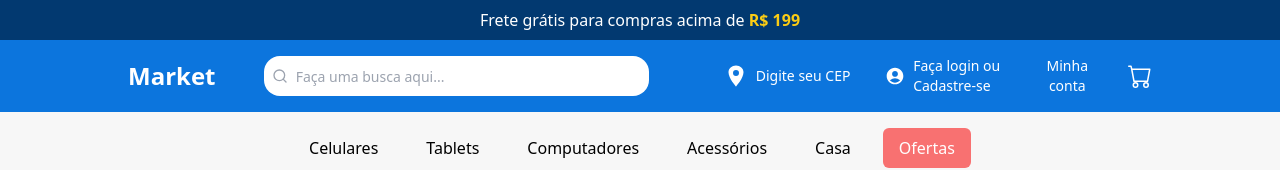
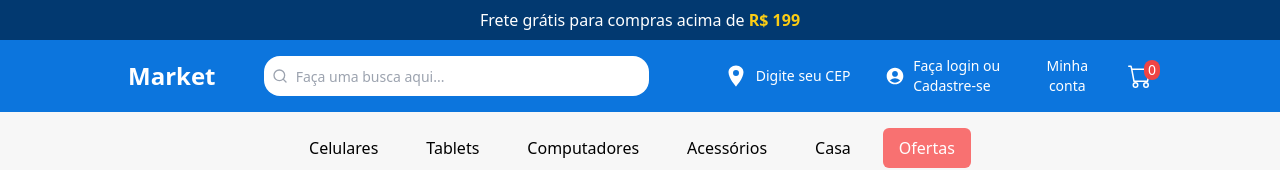
Before and after one commit to WenerRodrigo/market-react, a React (Vite) app in the folder frontend/: page / in a window 1280 px wide. Shown: the top 170 px of the page. Built offline with nearby package versions, Linux system fonts and the light colour scheme; no server answers.

Commit message:
chore: adjusted the add to cart counter

```diff
--- a/frontend/src/components/cart/index.tsx
+++ b/frontend/src/components/cart/index.tsx
@@ -1,11 +1,12 @@
+import React, { useState, useEffect } from "react";
 import { BsCart } from "react-icons/bs";
 import CartMenu from "../cartMenu";
-import { useEffect, useState } from "react";
 import { useCart } from "../context";
 
 const Cart = () => {
   const [isMenuOpen, setIsMenuOpen] = useState(false);
   const [isMobile, setIsMobile] = useState(window.innerWidth <= 768);
+  const [cartItemsLength, setCartItemsLength] = useState(0);
   const { cartItems } = useCart();
 
   const handleResize = () => {
@@ -13,9 +14,10 @@ const Cart = () => {
   };
 
   useEffect(() => {
+    setCartItemsLength(Object.keys(cartItems).length);
     window.addEventListener("resize", handleResize);
     return () => window.removeEventListener("resize", handleResize);
-  }, []);
+  }, [cartItems]);
 
   const toggleMenu = () => {
     setIsMenuOpen(!isMenuOpen);
@@ -24,11 +26,12 @@ const Cart = () => {
   const closeMenu = () => {
     setIsMenuOpen(false);
   };
+
   return (
     <div className="flex items-center justify-between cursor-pointer ml-2 relative">
       <div className="flex items-center relative" onClick={toggleMenu}>
         <BsCart className="flex items-center justify-center text-2xl text-white font-bold" />
-        <span className="text-sm text-white absolute -top-1 -right-2 bg-red-500 px-1 rounded-full">{cartItems.length}</span>
+        <span className="text-sm text-white absolute -top-1 -right-2 bg-red-500 px-1 rounded-full">{cartItemsLength}</span>
       </div>
       {isMenuOpen && (
         <div className={`absolute ${isMobile ? 'top-full' : 'top-0'} -mt-1 ${isMobile ? 'w-full max-h-screen overflow-y-scroll' : ''}`}>
--- a/frontend/src/components/cartItem/index.tsx
+++ b/frontend/src/components/cartItem/index.tsx
@@ -54,7 +54,7 @@ export const CartItem: React.FC<CartItemProps> = ({ product, quantity }) => {
         >
           -
         </button>
-        <p className="text-sm  text-gray-500 w-auto px-4 mr-2">{itemQuantity}</p>
+        <p className="text-sm  text-gray-500 w-auto mr-2">{itemQuantity}</p>
         <button
           onClick={handleAddItem}
           className="flex items-center justify-center px-6 w-10 hover:bg-gray-100 border rounded-md mr-2"
--- a/frontend/src/components/cartMenu/index.tsx
+++ b/frontend/src/components/cartMenu/index.tsx
@@ -59,7 +59,7 @@ const CartMenu = ({ onClose }: CartMenuProps) => {
               ))}
             </div>
             <div className="bottom-4">
-              <span>Total: R$ {calculateTotal()}</span>
+              <span className="text-gray-600">Total: R$ {calculateTotal()}</span>
             </div>
             <div className="fixed flex items-center justify-center bottom-4">
               <button className="text-md bg-green-500 hover:bg-green-600 text-white px-8 py-4 w-full rounded-md">
```
